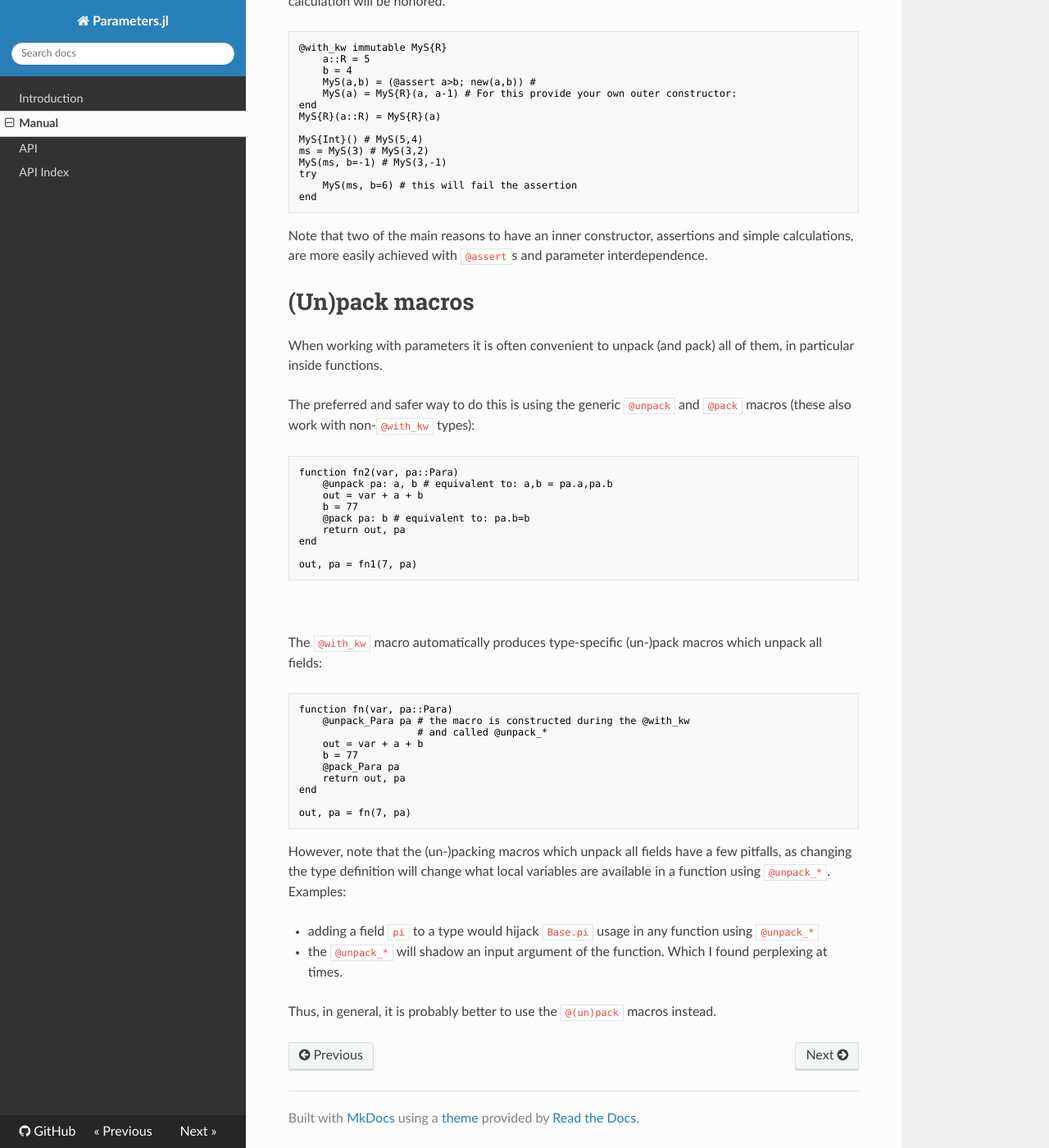
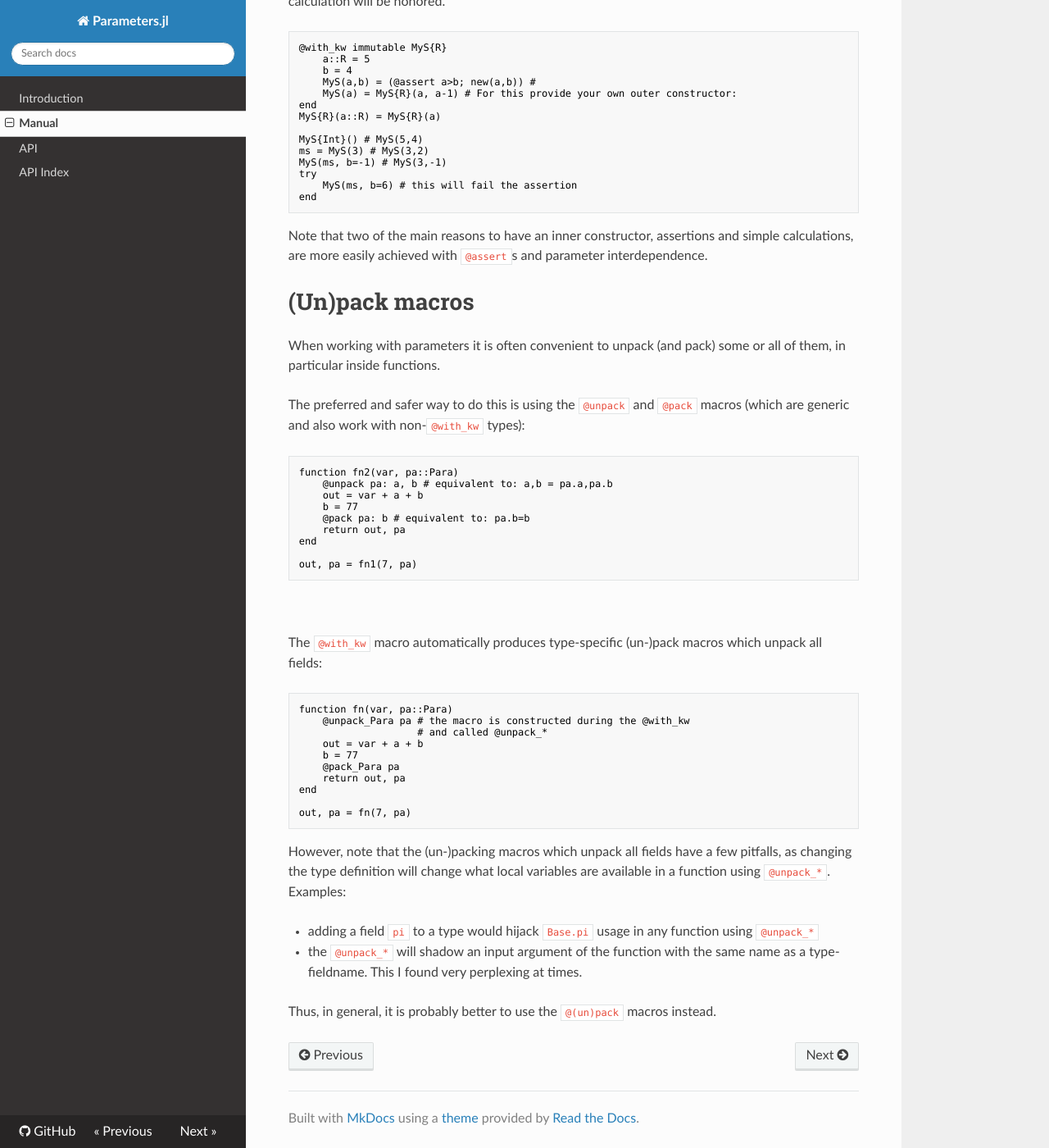
Before and after one commit to mauro3/Parameters.jl, an MkDocs documentation site: the page built from docs/manual.md, in a window 1280 px wide and 1400 px high, scrolled down 1852 px. Shown: the whole window at 82% size. Built offline with MkDocs 1.6.1, drawn with Linux system fonts in a browser that asks for light colours; nearby versions of some CDN libraries; old or Windows-style settings are respelled for this version of MkDocs.

Commit message:
small doc-update
[ci skip]

````diff
--- a/docs/manual.md
+++ b/docs/manual.md
@@ -111,10 +111,10 @@ assertions and simple calculations, are more easily achieved with
 # (Un)pack macros
 
 When working with parameters it is often convenient to unpack (and
-pack) all of them, in particular inside functions.
+pack) some or all of them, in particular inside functions.
 
-The preferred and safer way to do this is using the generic `@unpack` and
-`@pack` macros (these also work with non-`@with_kw` types):
+The preferred and safer way to do this is using the `@unpack` and
+`@pack` macros (which are generic and also work with non-`@with_kw` types):
 ```julia
 function fn2(var, pa::Para)
     @unpack pa: a, b # equivalent to: a,b = pa.a,pa.b
@@ -149,7 +149,8 @@ local variables are available in a function using `@unpack_*`.  Examples:
 
 - adding a field `pi` to a type would hijack `Base.pi` usage in any
   function using `@unpack_*`
-- the `@unpack_*` will shadow an input argument
-  of the function.  Which I found perplexing at times.
+- the `@unpack_*` will shadow an input argument of the function with
+  the same name as a type-fieldname.  This I found very perplexing at
+  times.
 
 Thus, in general, it is probably better to use the `@(un)pack` macros instead.
````
Also changed, not shown: docs/api/Parameters.md (+7 -7 lines).
